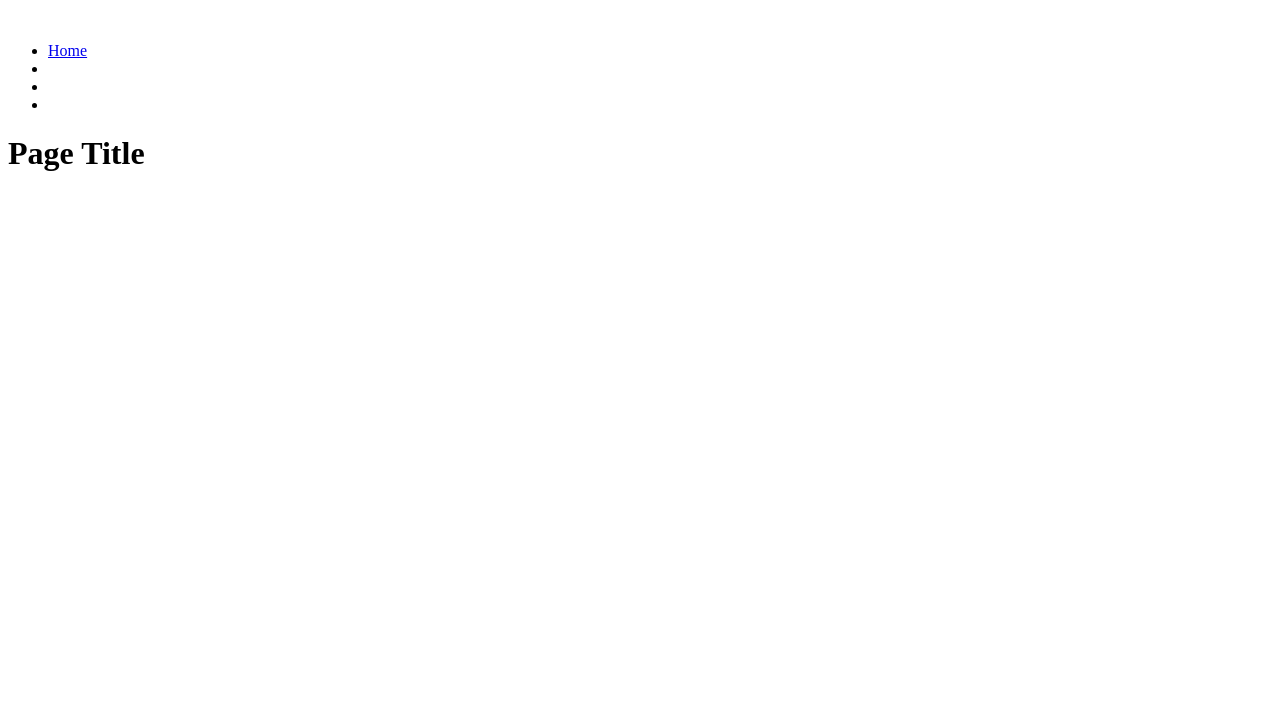
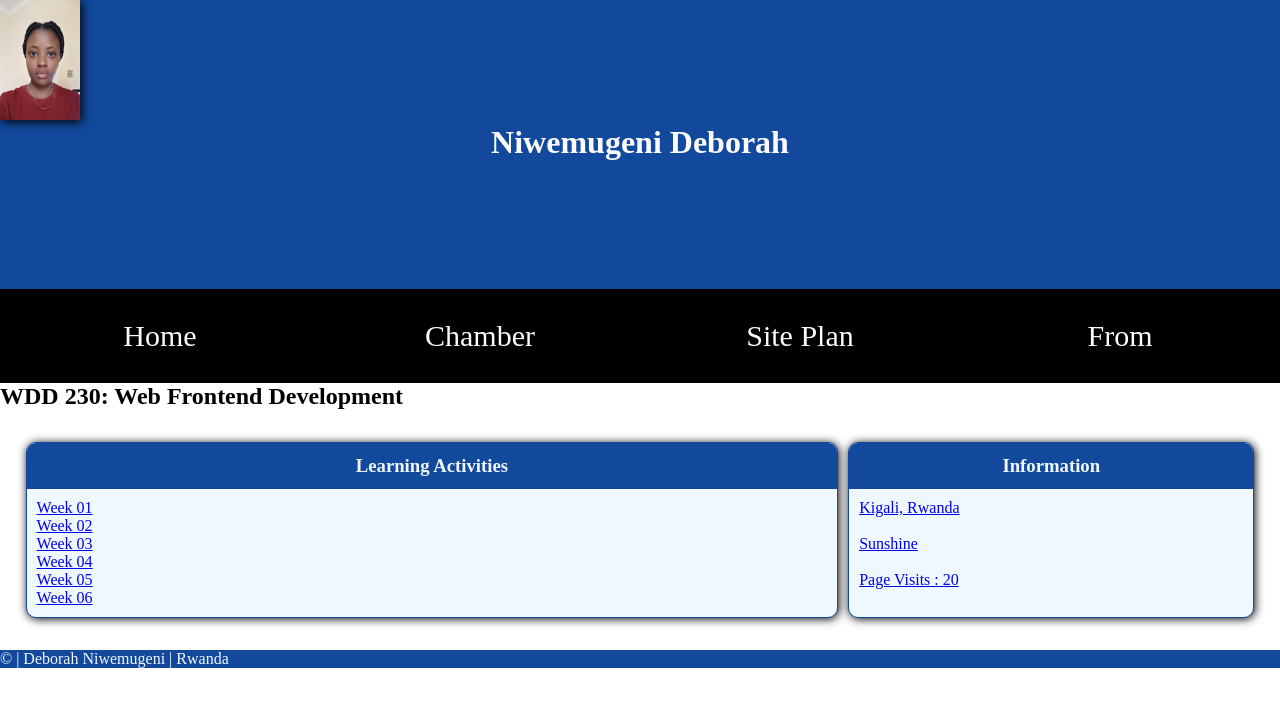
Before and after one commit to niwemu1/wdd230, a plain HTML site: page index.html in a window 1280 px wide. Drawn offline with Linux system fonts and the light colour scheme.

Commit message:
Copleted week1

```diff
--- a/index.html
+++ b/index.html
@@ -4,27 +4,52 @@
     <meta charset="WDD 230 - Web Frontend Development">
     <meta name="Niwemugeni Deborah" content="course assignment portal">
     <title>[Niwemugeni Deborah] - WDD 230 - Web Frontend Development"</title>
+    <link rel="stylesheet" href="styles/base.css">
+    <link rel="stylesheet" href="styles/larger.css">
 </head>
 <body>
     <header>
-        <img>
-        <span></span>
+        <img src="images/Debby picture.png" alt="Niwemugeni Deborah" width="80" height="120">
+        <h1>Niwemugeni Deborah</h1>
+
     </header>
     <nav>
-        <ul>
-            <li><a href="index.html">Home</a></li>
-            <li><a href=""></a></li>
-            <li><a href=""></a></li>
-            <li><a href=""></a></li>
+        <a href="index.html">Home</a>
+        <a href="#">Chamber</a>
+        <a href="#">Site Plan</a>
+        <a href="#">From</a>
         </ul>
     </nav>
     <main>
+      <h2>WDD 230: Web Frontend Development</h2>
 
-<h1>Page Title</h1>
-<p></p>
+      <div class="card">
+         <section>
+             <h3>Learning Activities</h3>
+             <ul>
+                 <li><a href="index.html">Week 01</a></li>
+                 <li><a href="#">Week 02</a></li>
+                 <li><a href="#">Week 03</a></li>
+                 <li><a href="#">Week 04</a></li>
+                 <li><a href="#">Week 05</a></li>
+                 <li><a href="#">Week 06</a></li>
+             </ul>
+         </section>
+         <section>
+             <h3>Information</h3>
+             <ul>
+                 <li><a href="#">Kigali, Rwanda</a></li><br>
+                 <li><a href="#">Sunshine</a></li><br>
+                 <li><a href="#">Page Visits : 20</a></li>
 
+             </ul>
+         </section>
+      </div>
     </main>
-    <footer></footer>
+    <footer>
+        <p>&copy;<span id="year"></span> | Deborah Niwemugeni | Rwanda</p>
+        <p id="lastmodified"></p>
+    </footer>
 
 </body>
 </html>
--- /dev/null
+++ b/styles/base.css
@@ -0,0 +1,69 @@
+h1 {
+    font-size: 2rem;
+    color: rgb(251, 251, 252);
+    text-align: center;
+}
+
+nav {
+
+    list-style-type: none;
+    display: flex;
+    padding-top: 10%;
+
+}
+
+nav a {
+    background-color: black;
+    display: block;
+    color: rgb(251, 251, 252);
+    text-align: center;
+    padding: 1em;
+    min-width: 25%;
+    text-decoration: none;
+    font-size: 30px;
+
+}
+
+nav a:hover {
+    color: rgb(9, 156, 161);
+}
+
+
+
+* {
+    margin: 0;
+    padding: 0;
+    box-sizing: border-box;
+}
+
+header, footer, nav {
+    background-color: rgb(18, 73, 156);
+}
+
+.card {
+    margin: 1rem 2vw;
+}
+.card section {
+    border: 1px solid rgb(18, 73, 156);
+    background-color: aliceblue;
+    color: aliceblue;
+    border-radius: 10px;
+    overflow: hidden;
+    margin: 1rem 0;
+}
+.card h3 {
+    color: 1px solid aliceblue;
+    background-color: rgb(18, 73, 156);
+    display: block;
+    text-align: center;
+    padding: .75rem 0;
+}
+.card ul {
+    padding: 10px;
+}
+p {
+    color: aliceblue;
+}
+img {
+    box-shadow: 2px 2px 10px black;
+}
--- /dev/null
+++ b/styles/larger.css
@@ -0,0 +1,12 @@
+@media only screen and (min-width: 10rem) {
+
+    .card {
+        display: grid;
+        grid-template-columns: 2fr 1fr;
+        column-gap: 10px;
+    }
+
+    .card section{
+        box-shadow: 1px 1px 10px black;
+    }
+}
```
Also changed, not shown: images/Debby picture.png (added), scripts/getDates.js (added).
